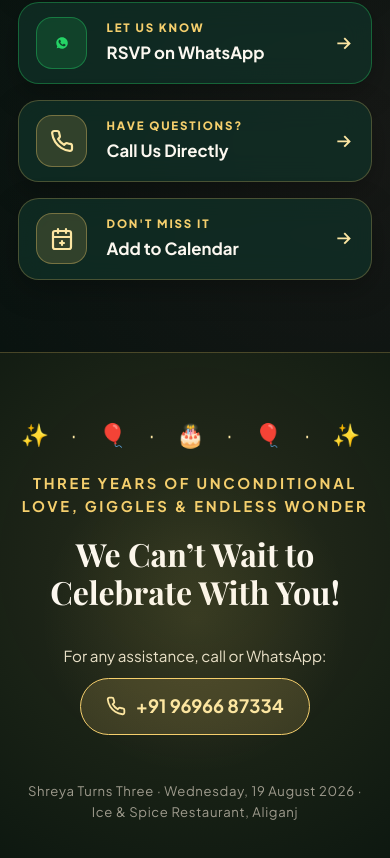
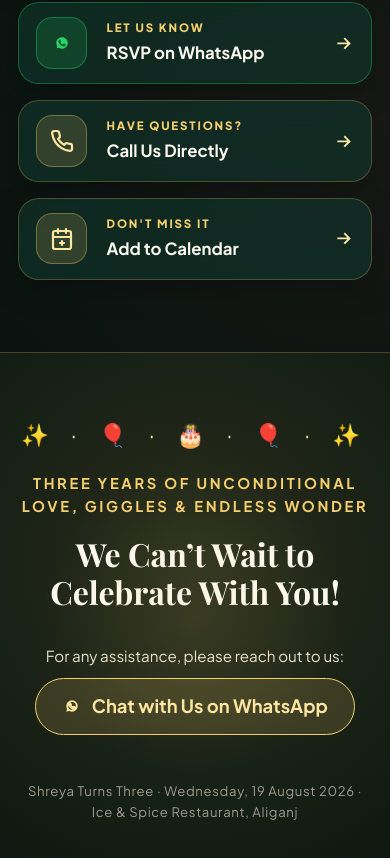
Before and after one commit to shivamb/birthday-invite, a website: page index.html in a window 390 px wide. Shown: the part 3075-3933 px from the top of the page. Drawn offline with nearby package versions, Linux system fonts and the light colour scheme; a web font is replaced by a local one.

Commit message:
Remove visible phone number digits from page and use direct WhatsApp button

```diff
--- a/index.html
+++ b/index.html
@@ -444,10 +444,12 @@
         <h2 class="closing-title">We Can’t Wait to Celebrate With You!</h2>
 
         <div class="closing-contact">
-          <span>For any assistance, call or WhatsApp:</span>
-          <a class="phone-link" href="tel:+919696687334">
-            <svg viewBox="0 0 24 24" aria-hidden="true"><path d="M22 16.92v3a2 2 0 0 1-2.18 2 19.79 19.79 0 0 1-8.63-3.07 19.5 19.5 0 0 1-6-6 19.79 19.79 0 0 1-3.07-8.67A2 2 0 0 1 4.11 2h3a2 2 0 0 1 2 1.72 12.84 12.84 0 0 0 .7 2.81 2 2 0 0 1-.45 2.11L8.09 9.91a16 16 0 0 0 6 6l1.27-1.27a2 2 0 0 1 2.11-.45 12.84 12.84 0 0 0 2.81.7A2 2 0 0 1 22 16.92z"></path></svg>
-            +91 96966 87334
+          <span>For any assistance, please reach out to us:</span>
+          <a class="phone-link" href="https://wa.me/919696687334?text=Hi%2C%20we%27ll%20be%20joining%20Shreya%27s%20birthday%20celebration%21%20%F0%9F%8E%89" target="_blank" rel="noreferrer">
+            <svg viewBox="0 0 24 24" aria-hidden="true" fill="currentColor">
+              <path d="M12.031 6.172c-3.181 0-5.767 2.586-5.768 5.766-.001 1.298.38 2.27 1.019 3.287l-.582 2.128 2.182-.573c.978.58 1.911.928 3.145.929 3.178 0 5.767-2.587 5.768-5.766 0-3.18-2.587-5.771-5.764-5.771zm3.392 8.244c-.144.405-.837.774-1.17.824-.299.045-.677.063-1.092-.069-.252-.08-.575-.187-.988-.365-1.739-.751-2.874-2.502-2.961-2.617-.087-.116-.708-.94-.708-1.793s.448-1.273.607-1.446c.159-.173.346-.217.462-.217l.332.006c.106.005.249-.04.39.298.144.347.491 1.2.534 1.287.043.087.072.188.014.304-.058.116-.087.188-.173.289l-.26.304c-.087.086-.177.18-.076.354.101.174.449.741.964 1.201.662.591 1.221.774 1.394.86.173.086.275.072.376-.044.101-.116.433-.506.549-.68.116-.173.231-.145.39-.087s1.011.477 1.184.564.289.13.332.202c.043.073.043.419-.101.824z"/>
+            </svg>
+            Chat with Us on WhatsApp
           </a>
         </div>
 
```
